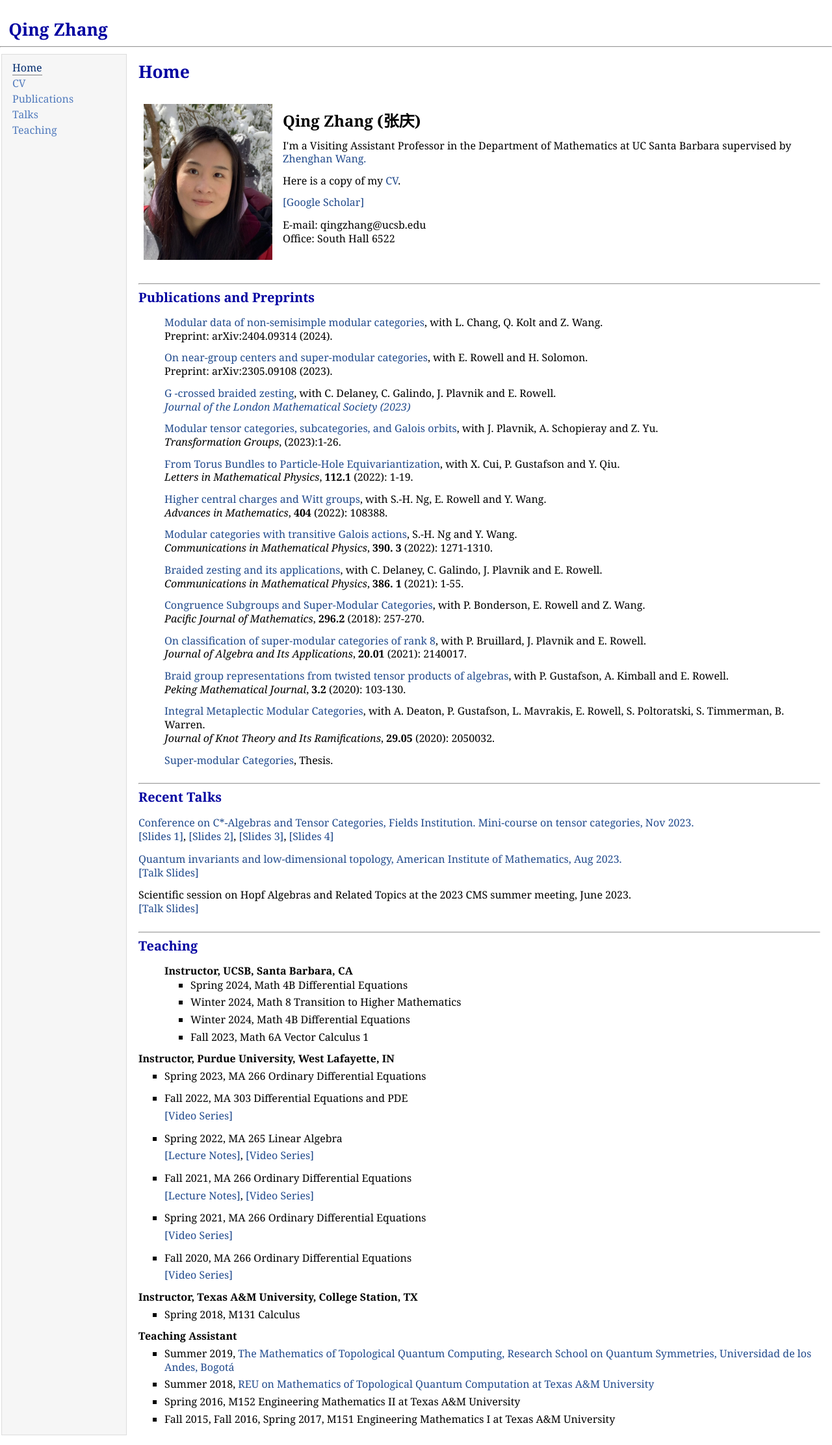
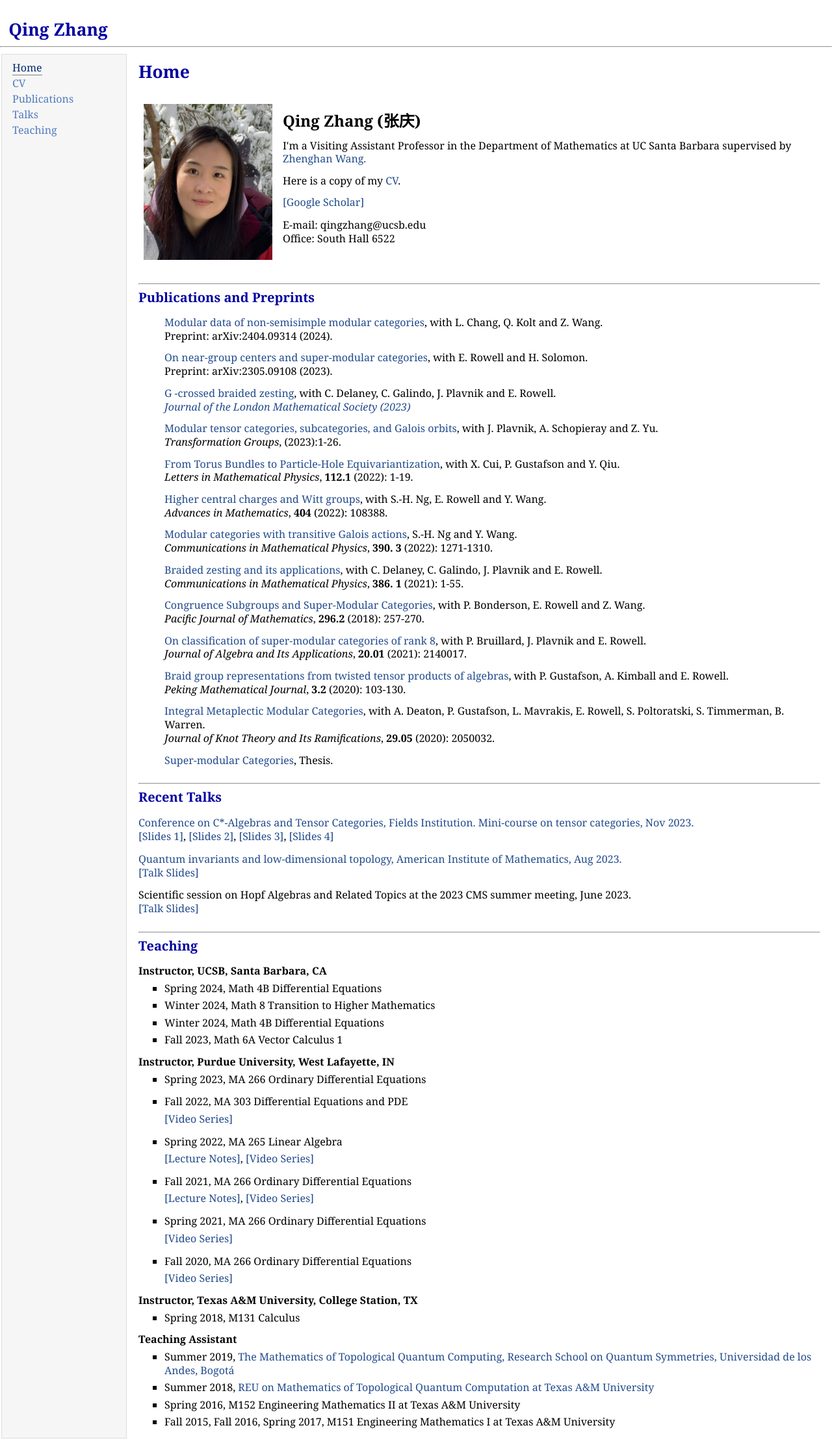
Before and after one commit to zhangqing2513/zhangqing2513.github.io, a Jekyll site: the page index.html, which Jekyll copies as it is, in a window 1280 px wide. Shown: the whole page at 65% size. Built offline with Jekyll 4.4.1, drawn with Linux system fonts in a browser that asks for light colours.

Commit message:
Update index.html

```diff
--- a/index.html
+++ b/index.html
@@ -122,8 +122,6 @@ Scientific session on Hopf Algebras and Related Topics at the 2023 CMS summer me
 
             <h2 id='service'><hr><a name="Teaching"></a>Teaching</h2>
 
-<ul style="list-style-type:none;">
-  <li>
     <p><span style="font-size: 100%"><strong>Instructor, UCSB, Santa Barbara, CA</strong></span></p>
     <ul>
       <li><p>Spring 2024, Math 4B Differential Equations</p></li>
```
